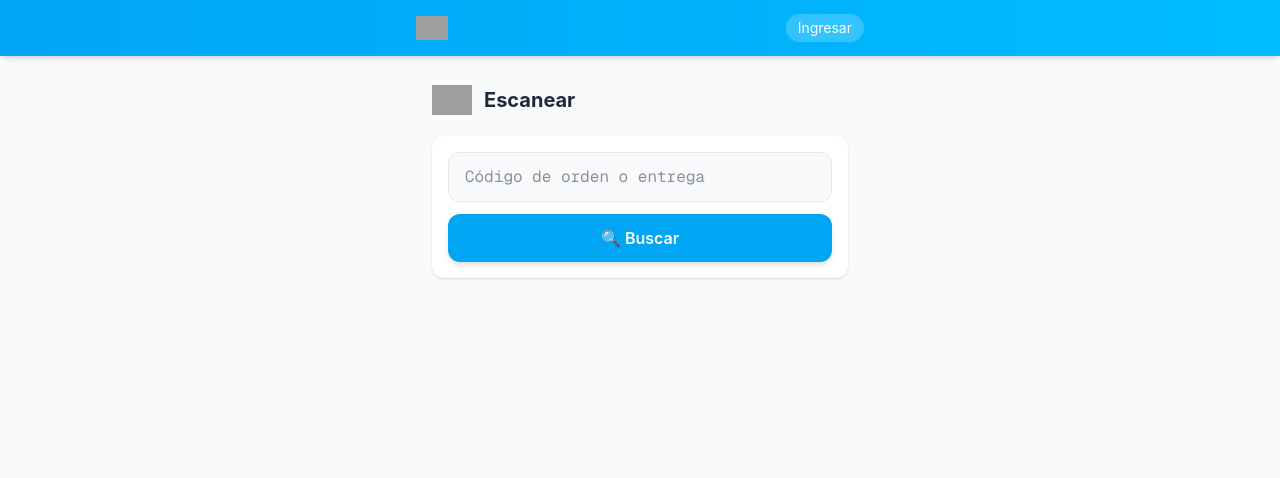
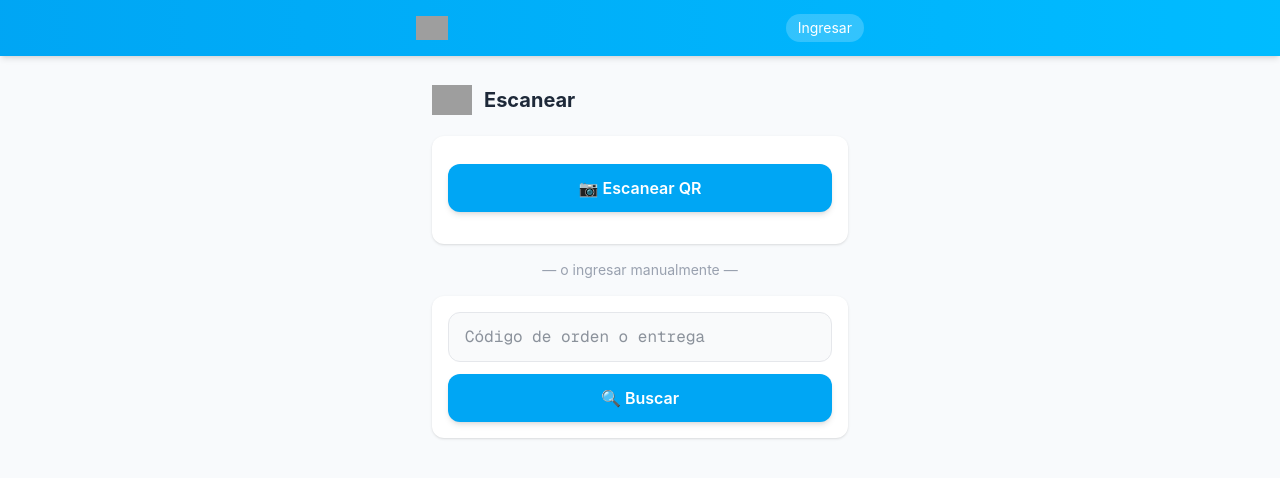
Before and after one commit to geraldoescobar/lomandotracking-web, a Next.js app: page /scan in a window 1280 px wide. Shown: the top 478 px of the page. Built offline with nearby package versions, Linux system fonts and the light colour scheme; grey boxes are pictures that could not be loaded.

Commit message:
Restore QR scanning functionality

```diff
--- a/src/app/scan/page.tsx
+++ b/src/app/scan/page.tsx
@@ -1,9 +1,10 @@
 'use client';
 
-import { useState, useEffect } from 'react';
+import { useState, useEffect, useRef } from 'react';
 import { useRouter } from 'next/navigation';
 import { useAuth } from '@/context/AuthContext';
 import Image from 'next/image';
+import { Html5Qrcode } from 'html5-qrcode';
 
 interface Step {
   stepId: number;
@@ -53,17 +54,56 @@ export default function ScanPage() {
   const [receiverName, setReceiverName] = useState('');
   const [receiverDocument, setReceiverDocument] = useState('');
   const [stepNotes, setStepNotes] = useState('');
+  const [scanning, setScanning] = useState(false);
+  const [scanError, setScanError] = useState('');
+  const qrRef = useRef<Html5Qrcode | null>(null);
 
-  async function handleSearch(e: React.FormEvent) {
-    e.preventDefault();
-    if (!code.trim()) return;
+  useEffect(() => {
+    return () => {
+      if (qrRef.current?.isScanning) {
+        qrRef.current.stop();
+      }
+    };
+  }, []);
+
+  async function startScan() {
+    setScanError('');
+    try {
+      const qr = new Html5Qrcode('qr-reader');
+      qrRef.current = qr;
+
+      await qr.start(
+        { facingMode: 'environment' },
+        { fps: 10, qrbox: { width: 250, height: 250 } },
+        (decodedText) => {
+          qr.stop();
+          setCode(decodedText.toUpperCase());
+          handleCodeSearch(decodedText.toUpperCase());
+        },
+        () => {}
+      );
+      setScanning(true);
+    } catch (err) {
+      setScanError('Error al iniciar cámara. Verificá permisos.');
+      console.error(err);
+    }
+  }
+
+  async function stopScan() {
+    if (qrRef.current?.isScanning) {
+      await qrRef.current.stop();
+    }
+    setScanning(false);
+  }
+
+  async function handleCodeSearch(searchCode: string) {
+    if (!searchCode.trim()) return;
 
     setLoading(true);
     setError('');
-    setResult(null);
 
     try {
-      const url = user ? `/api/scan?code=${code.trim()}&role=${user.role}&userId=${user.id}` : `/api/scan?code=${code.trim()}`;
+      const url = user ? `/api/scan?code=${searchCode.trim()}&role=${user.role}&userId=${user.id}` : `/api/scan?code=${searchCode.trim()}`;
       const res = await fetch(url);
 
       if (res.ok) {
@@ -78,6 +118,11 @@ export default function ScanPage() {
     }
 
     setLoading(false);
+  }
+
+  async function handleSearch(e: React.FormEvent) {
+    e.preventDefault();
+    await handleCodeSearch(code);
   }
 
   async function startDelivery() {
@@ -169,6 +214,32 @@ export default function ScanPage() {
         </div>
         <h1 className="text-xl font-bold text-gray-800">Escanear</h1>
       </div>
+
+      <div className="bg-white rounded-xl shadow-sm p-4 mb-4">
+        <div id="qr-reader" className="w-full rounded-lg overflow-hidden mb-3"></div>
+
+        {scanError && (
+          <p className="text-red-500 text-sm mb-2">{scanError}</p>
+        )}
+
+        {scanning ? (
+          <button
+            onClick={stopScan}
+            className="w-full bg-red-500 text-white py-3 rounded-xl font-medium"
+          >
+            ⬛ Detener Cámara
+          </button>
+        ) : (
+          <button
+            onClick={startScan}
+            className="w-full bg-sky-500 text-white py-3 rounded-xl font-semibold hover:bg-sky-600 shadow-md mb-4"
+          >
+            📷 Escanear QR
+          </button>
+        )}
+      </div>
+
+      <div className="text-center text-gray-400 text-sm mb-4">— o ingresar manualmente —</div>
 
       <form onSubmit={handleSearch} className="bg-white rounded-xl shadow-sm p-4 mb-4">
         <input
```
